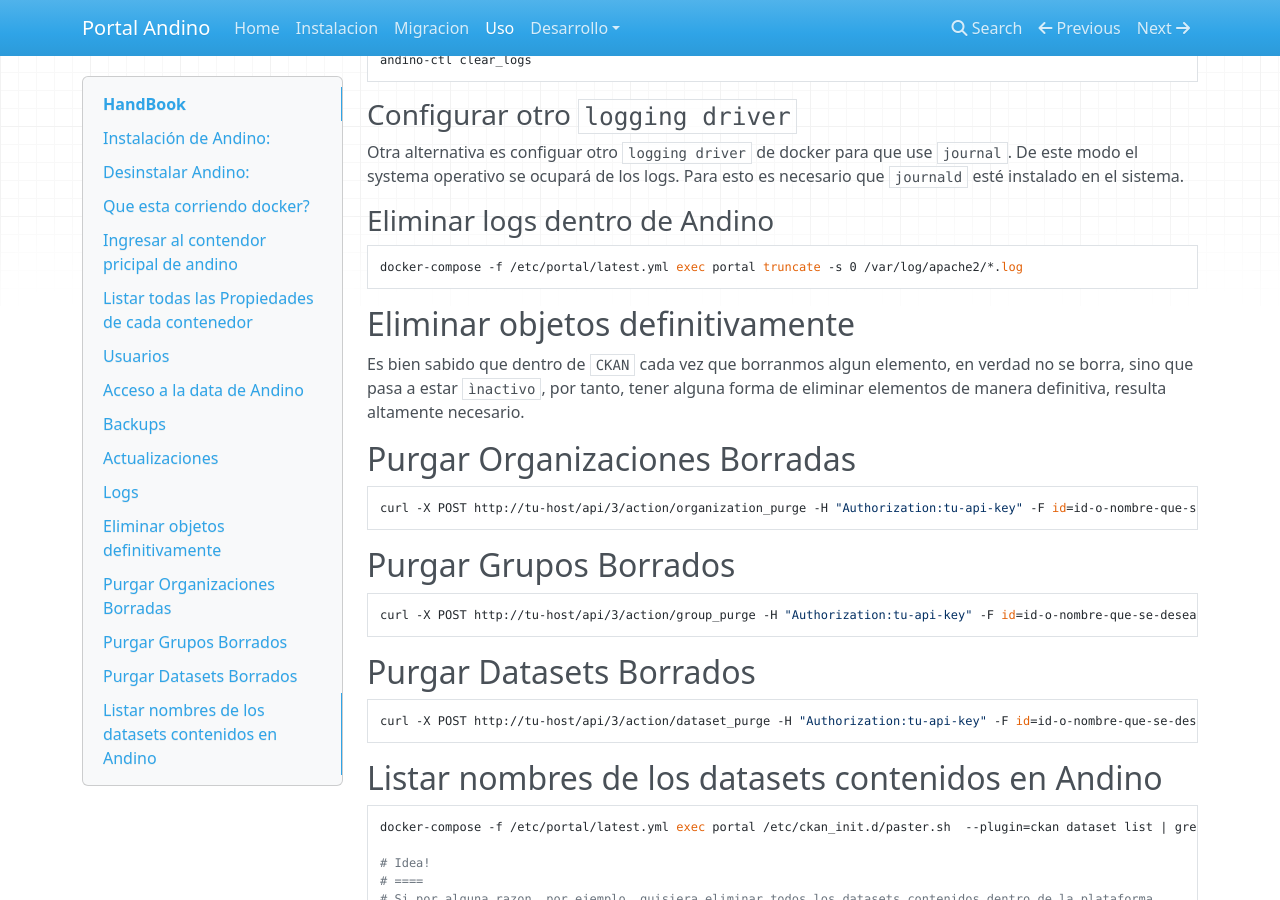
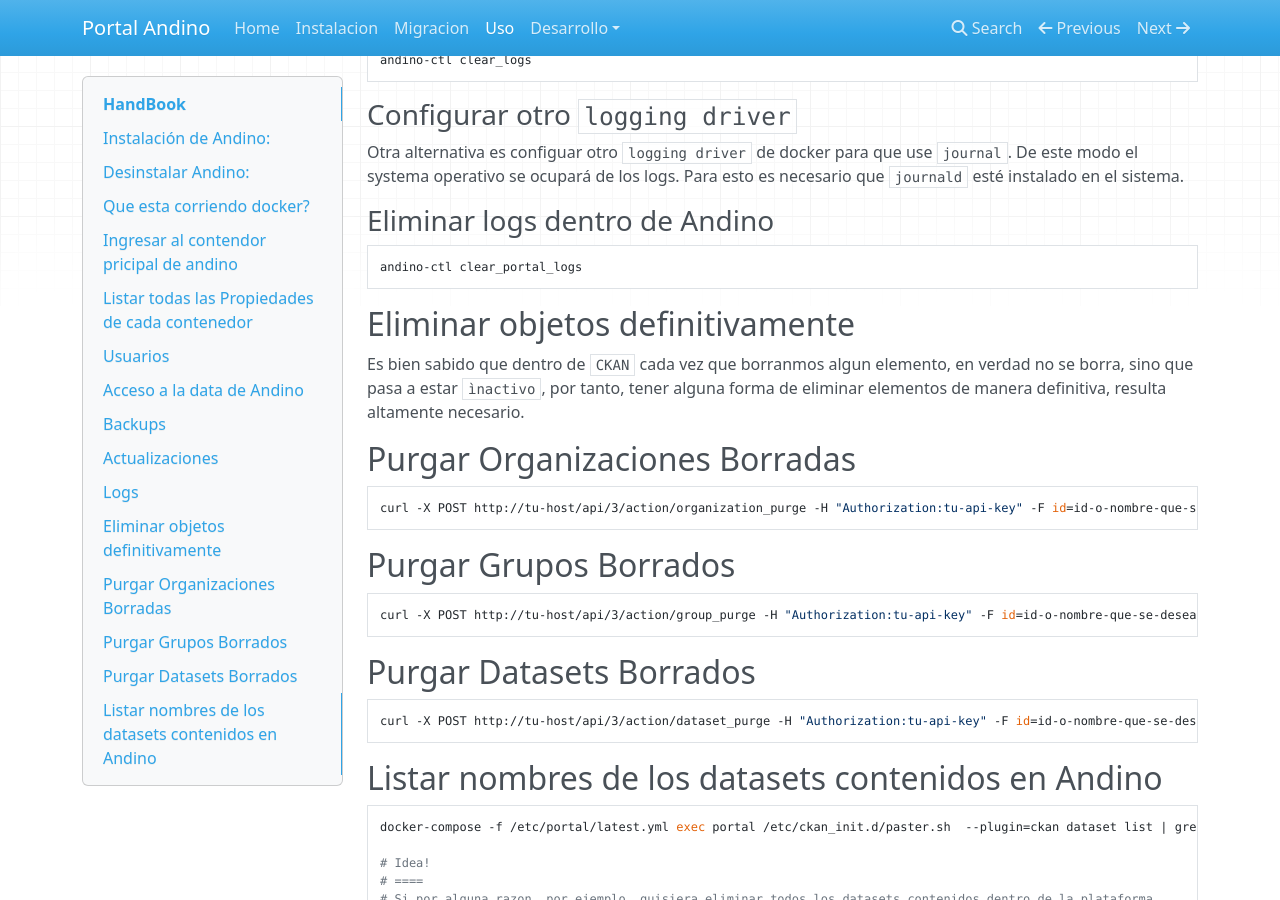
Before and after one commit to datosgobar/portal-andino, an MkDocs documentation site: the page built from docs/setup/usage.md, in a window 1280 px wide and 900 px high, scrolled down 4198 px. Built offline with MkDocs 1.6.1, drawn with Linux system fonts in a browser that asks for light colours; nearby versions of some CDN libraries; old or Windows-style settings are respelled for this version of MkDocs.

Commit message:
Actualizo la documentacion

```diff
--- a/docs/setup/usage.md
+++ b/docs/setup/usage.md
@@ -195,7 +195,7 @@ Otra alternativa es configuar otro `logging driver` de docker para que use `jour
 
 ### Eliminar logs dentro de Andino
 
-    docker-compose -f /etc/portal/latest.yml exec portal truncate -s 0 /var/log/apache2/*.log
+    andino-ctl clear_portal_logs
 
 
 ## Eliminar objetos definitivamente
```
Also changed, not shown: 1 other file.
